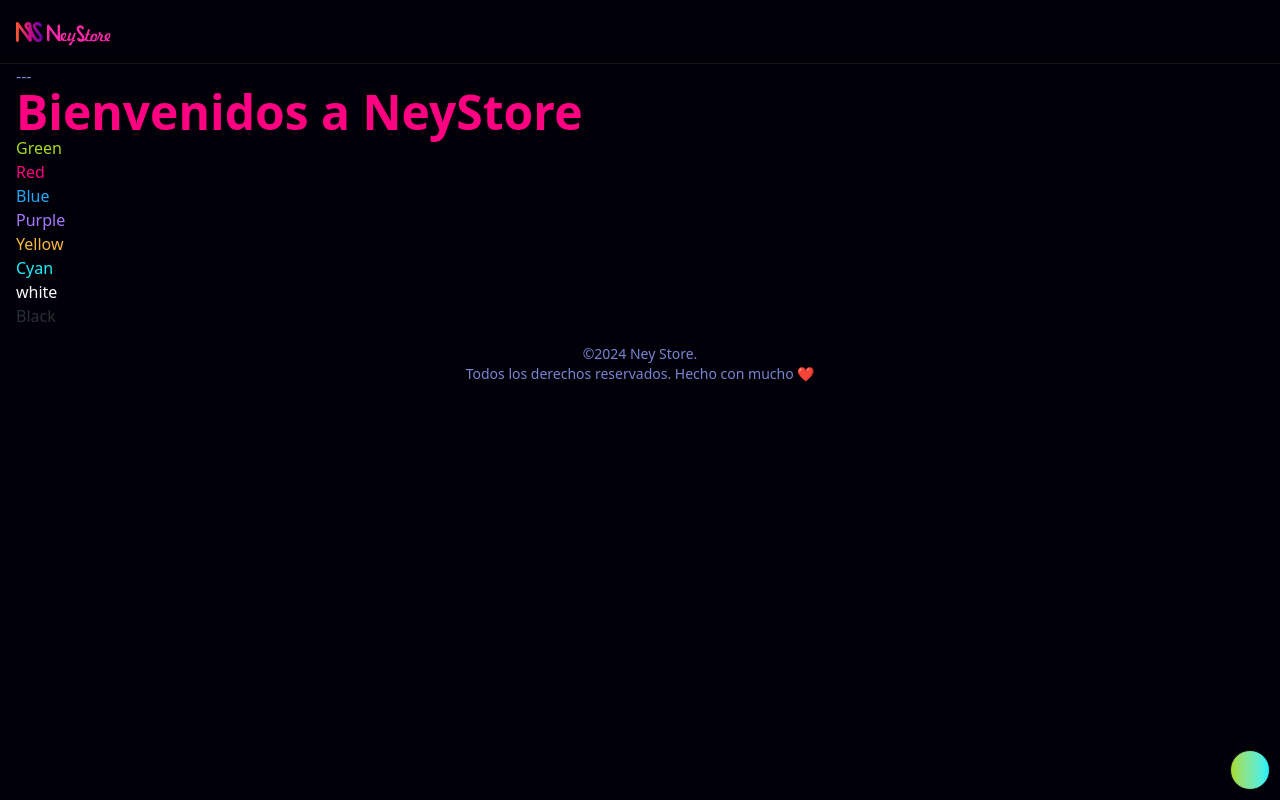
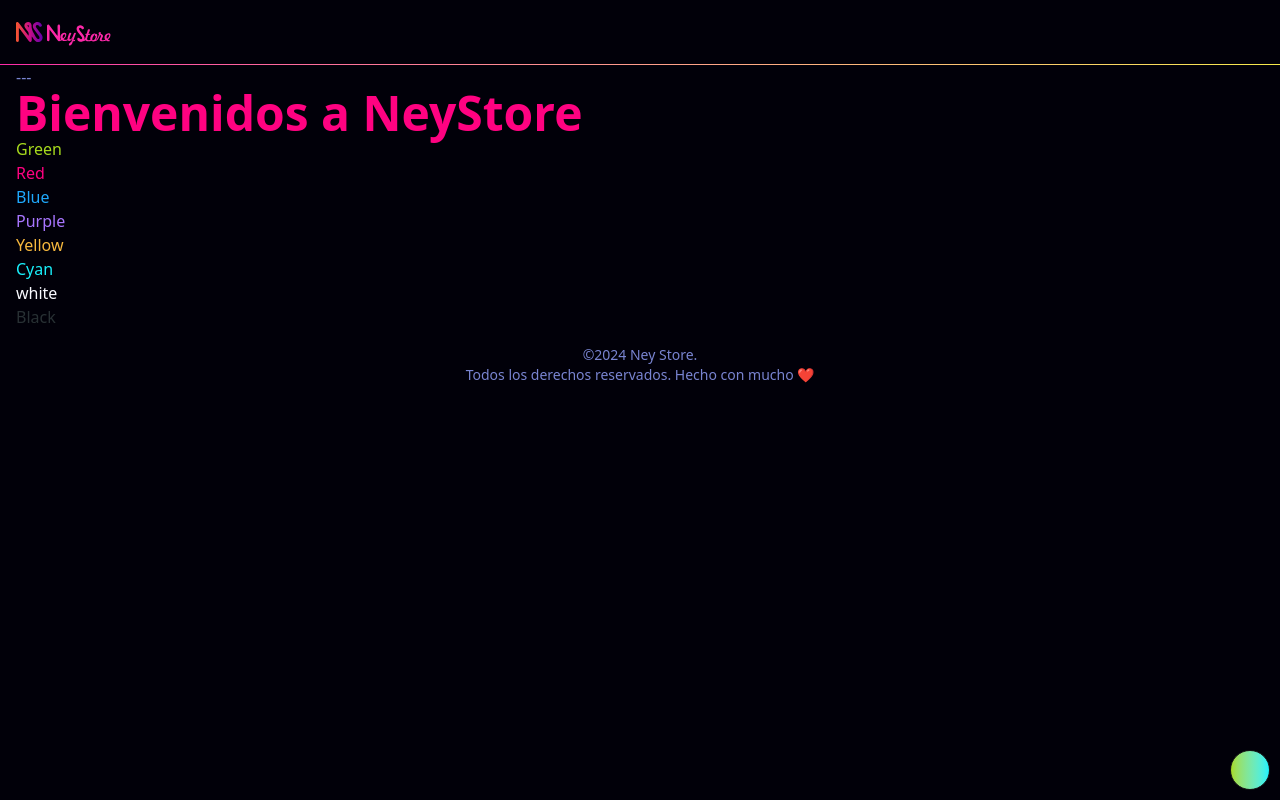
Before and after one commit to yawarpwn/neystore.pe, an Astro site: page / in a window 1280 px wide. Built offline with nearby package versions, Linux system fonts and the light colour scheme; Astro itself is replaced by a stand-in of ours; some icons are missing.

Commit message:
add separator

```diff
--- a/src/components/Header.astro
+++ b/src/components/Header.astro
@@ -22,9 +22,7 @@ const navigation = [
 
 <header>
   <div class="main-navigation">
-    <div
-      class="container mx-auto flex items-center justify-between px-4 h-16 border-b"
-    >
+    <div class="container mx-auto flex items-center justify-between px-4 h-16">
       <a href="/">
         <Logo />
       </a>
@@ -63,6 +61,10 @@ transition duration-300
       </button>
     </div>
   </div>
+  <div
+    class="h-px bg-gradient-to-r from-primary to-secondary container mx-auto"
+  >
+  </div>
 </header>
 <script>
   const $menuBtn = document.getElementById('mobile-menu')!
```
